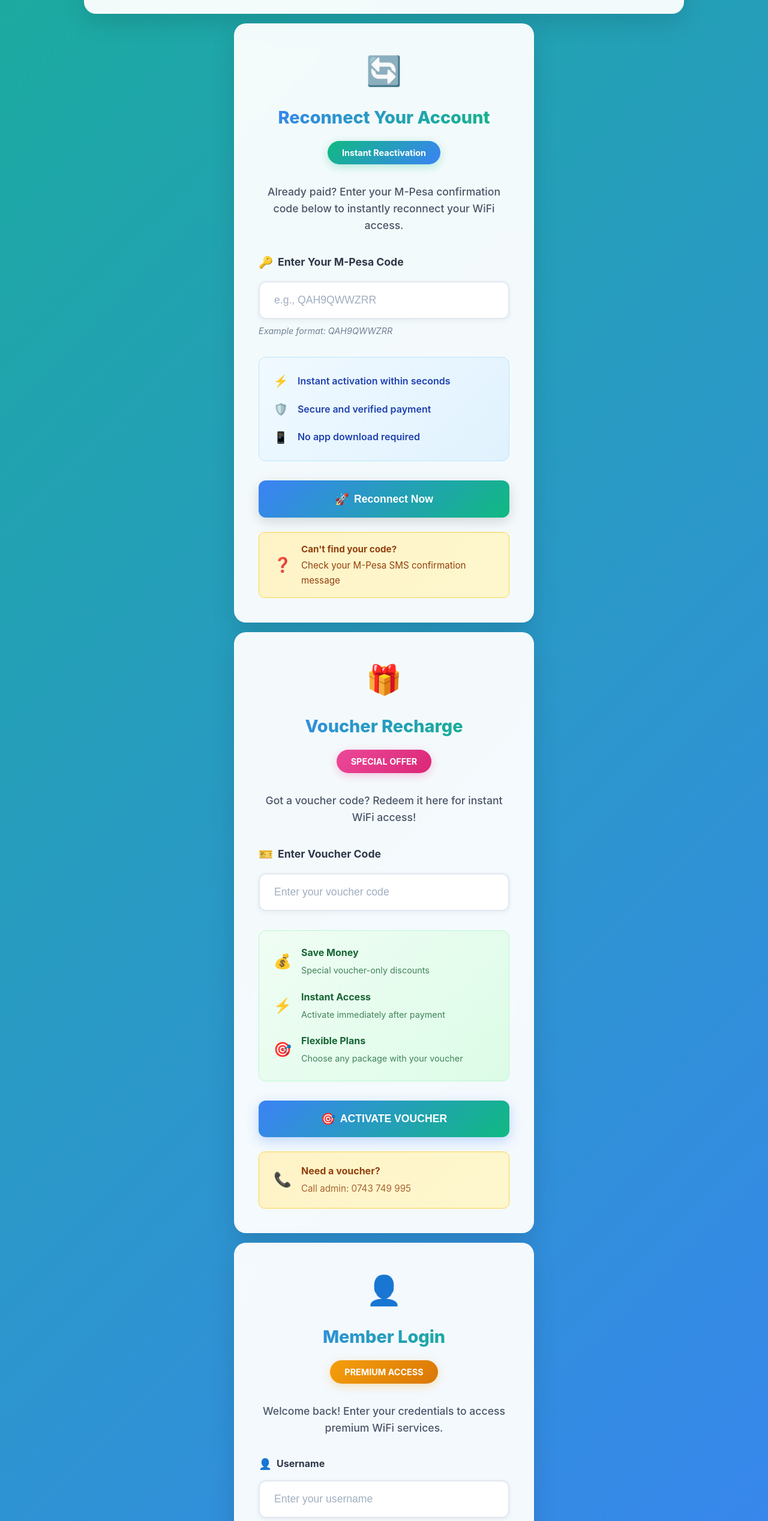
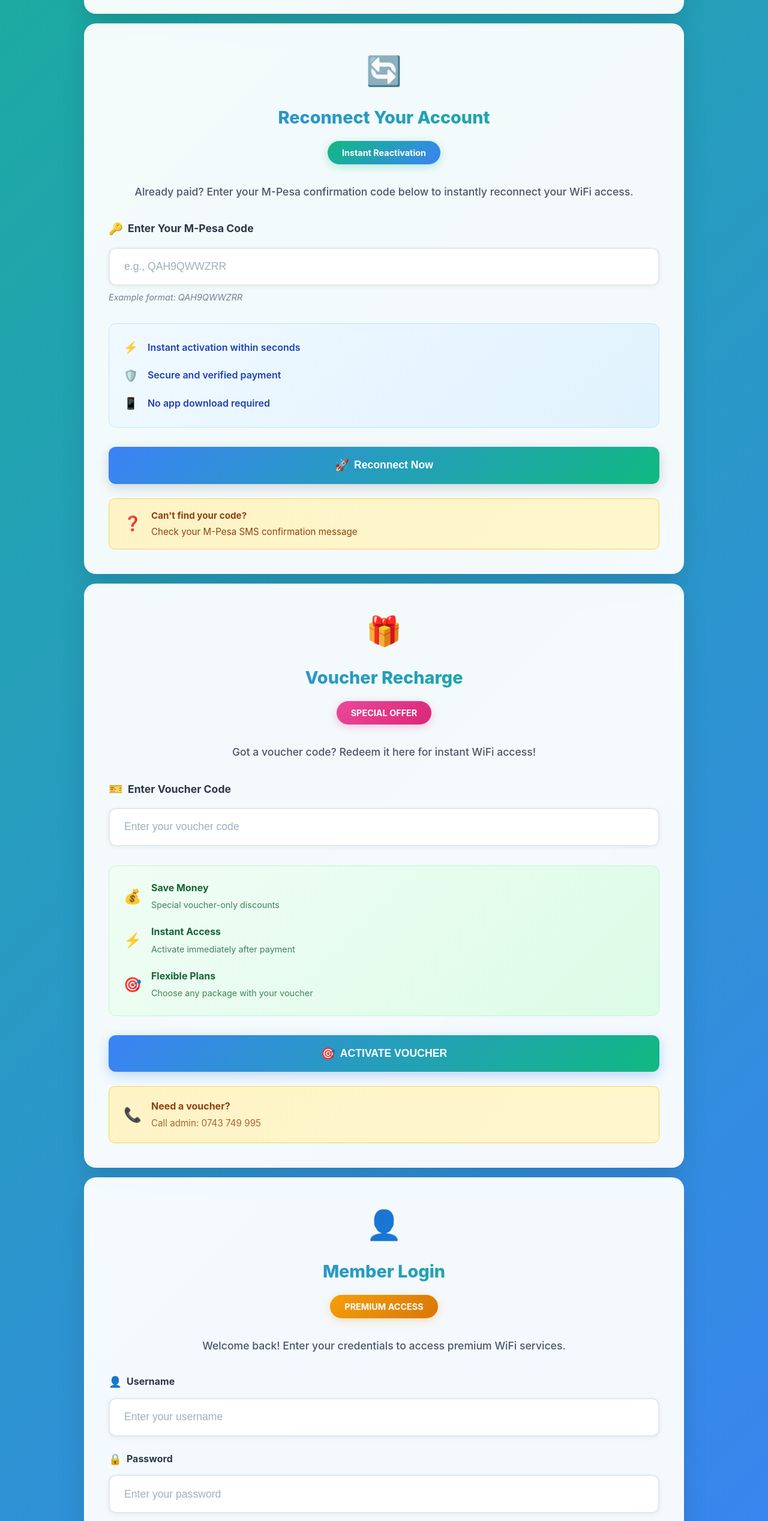
Before and after one commit to robbyevans/best-wifi, a React (Vite) app: page / in a window 1280 px wide. Shown: the part 1572-4108 px from the top of the page at 60% size. Built offline with nearby package versions, Linux system fonts and the light colour scheme.

Commit message:
minor fix

```diff
--- a/src/components/Reconnect/Reconnect.tsx
+++ b/src/components/Reconnect/Reconnect.tsx
@@ -10,7 +10,7 @@ const Reconnect = () => {
   };
 
   return (
-    <S.LoginContainer>
+    <S.ReconnectContainer>
       <S.SectionHeader>
         <S.SyncIcon>🔄</S.SyncIcon>
         <S.SectionTitle>Reconnect Your Account</S.SectionTitle>
@@ -65,7 +65,7 @@ const Reconnect = () => {
           confirmation message
         </S.HelpText>
       </S.HelpSection>
-    </S.LoginContainer>
+    </S.ReconnectContainer>
   );
 };
 
--- a/src/components/Reconnect/styles.ts
+++ b/src/components/Reconnect/styles.ts
@@ -1,12 +1,12 @@
 import styled from "styled-components";
 
-export const LoginContainer = styled.section`
+export const ReconnectContainer = styled.section`
   background: rgba(255, 255, 255, 0.95);
   margin: 1rem auto;
   padding: 2.5rem;
   border-radius: 20px;
   box-shadow: 0 15px 40px rgba(0, 0, 0, 0.12);
-  max-width: 500px;
+  max-width: 1000px;
   backdrop-filter: blur(10px);
   border: 1px solid rgba(255, 255, 255, 0.3);
 
--- a/src/components/UserLogin/styles.ts
+++ b/src/components/UserLogin/styles.ts
@@ -6,7 +6,7 @@ export const LoginContainer = styled.section`
   padding: 2.5rem;
   border-radius: 20px;
   box-shadow: 0 15px 40px rgba(0, 0, 0, 0.12);
-  max-width: 500px;
+  max-width: 1000px;
   backdrop-filter: blur(10px);
   border: 1px solid rgba(255, 255, 255, 0.3);
 
--- a/src/components/VoucherRecharge/styles.ts
+++ b/src/components/VoucherRecharge/styles.ts
@@ -6,7 +6,7 @@ export const VoucherContainer = styled.section`
   padding: 2.5rem;
   border-radius: 20px;
   box-shadow: 0 15px 40px rgba(0, 0, 0, 0.12);
-  max-width: 500px;
+  max-width: 1000px;
   backdrop-filter: blur(10px);
   border: 1px solid rgba(255, 255, 255, 0.3);
 
```
